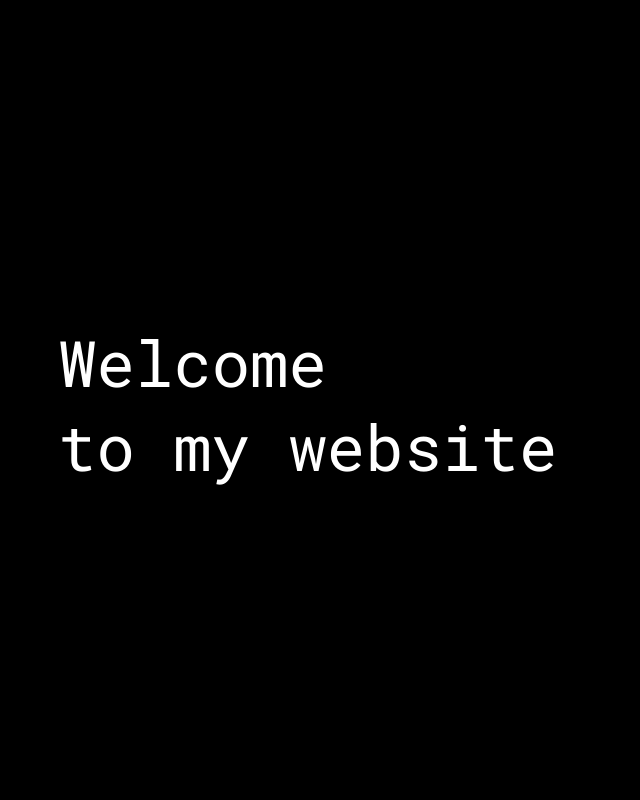
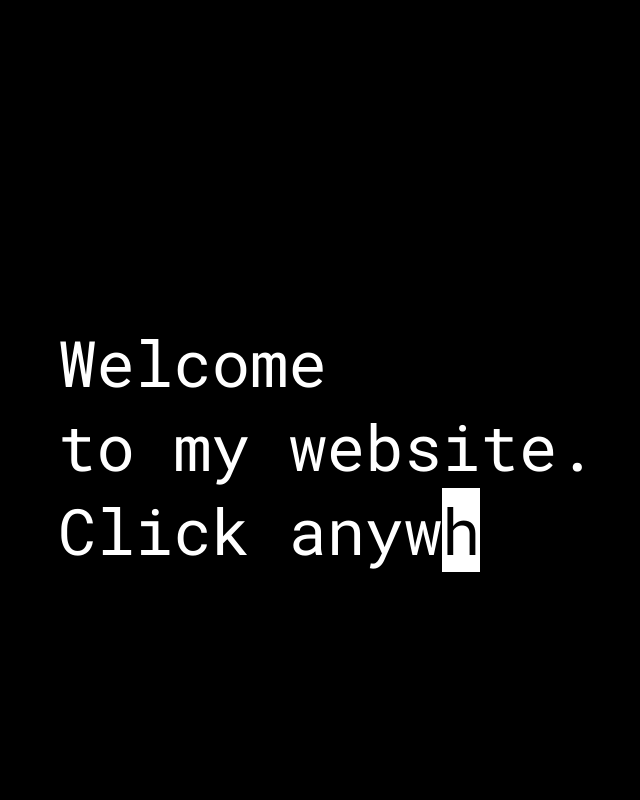
Before and after one commit to scueva97/scueva97.github.io, a web app: file index.html in a window 1280 px wide. Shown: the whole page, without its empty margins (70-710 px from the left). Run offline with its HTML, style and script files only (its server is not run), Linux system fonts and the light colour scheme; some libraries are stand-ins or nearby versions.

Commit message:
Add click event to auto-typing welcome message

```diff
--- a/index.html
+++ b/index.html
@@ -12,12 +12,9 @@
 <body>
 	<div class="welcome-screen">
 		<div class="welcome-text">
-			<p id="wmline0" class="welcome-message">
-
-			</p>
-			<p id="wmline1" class="welcome-message">
-
-			</p>
+			<p id="wmline0" class="welcome-message"></p>
+			<p id="wmline1" class="welcome-message"></p>
+			<p id="wmline2" class="welcome-message"></p>
 		</div>
 
 	</div>
--- a/resources/css/main.css
+++ b/resources/css/main.css
@@ -20,7 +20,7 @@
 }
 
 p {
-	white-space: pre;
+	white-space: pre-wrap;
 }
 
 .welcome-screen {
@@ -30,12 +30,12 @@
 	position: fixed;
 	z-index: 5;
 }
-.welcome-screen.hidden {
+.hidden {
 	background-color: white;
 	z-index: -5;
 }
 .welcome-text {
-	width: 32rem;
+	width: 36rem;
 	position: absolute;
 	top: 40%;
 	left: 10%;
--- a/resources/js/index.js
+++ b/resources/js/index.js
@@ -1,14 +1,19 @@
-var welcomeMessages = ["Welcome ", "to my website"];
+var welcomeMessages = ["Welcome ", "to my website.", "Click anywhere"];
 var lines = new Array();
 for(i = 0; i < welcomeMessages.length; i++) {
 	lines[i] = "wmline" + i;
 }
 $(document).ready(function() {
+	welcomeAnim();
+
+});
+
+function welcomeAnim() {
 	var idxLine = 0;
 	var idxChar = 0;
 	var flicker = true;
 	var flickerId;
-	var printId = setInterval(periodicalPrint, 250);
+	var printId = setInterval(periodicalPrint, 200);
 
 	function periodicalPrint() {
 		if (idxChar == 0 && idxLine > 0) {
@@ -40,21 +45,23 @@
 	function charFlicker(line, message, lastChar) {
 		if (flicker) {
 			$("#"+line).html(message
-			+ '<span style="background-color: #FFFFFF; color: #000000">'
+			+ '<span style="background-color: #000000; color: #FFFFFF">'
 			+ lastChar +'</span>');
 			flicker = false;
 		} else {
 			$("#"+line).html(message
-			+ '<span style="background-color: #000000; color: #FFFFFF">'
+			+ '<span style="background-color: #FFFFFF; color: #000000">'
 			+ lastChar +'</span>');
 			flicker = true;
 		}
 	}
 
-	$(".welcome-screen").on("click", function() {
+	$('.welcome-screen').on('click', function() {
 		if (flickerId != undefined) {
+			$(this).toggleClass('hidden');
+			$('.welcome-message').remove();
+
 			clearInterval(flickerId);
 		}
 	});
-
-});
+}
```
